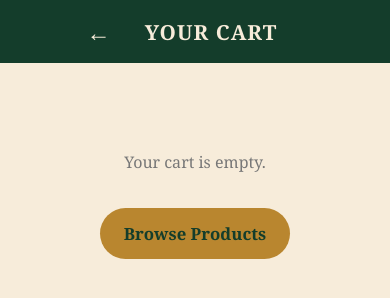
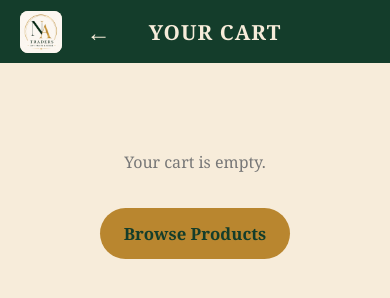
Before and after one commit to ParijaMalgaonkar/na-traders, a plain HTML site: page cart.html in a window 390 px wide. Drawn offline with Linux system fonts and the light colour scheme.

Commit message:
Add the NA Traders logo image
Converted the supplied file to a real PNG (it was a JPEG with a .png name)
and resized 1254px to 256px, cutting it to 42KB since it displays at 62px.
Sized the logo up so the wordmark is legible in the bar.

Co-Authored-By: Claude Opus 5 <noreply@anthropic.com>

```diff
--- a/css/style.css
+++ b/css/style.css
@@ -31,12 +31,12 @@ header {
   /* Side padding reserves room for the logo (left) and cart (right), which
      are absolutely positioned, so the heading can never run underneath
      them on narrow screens. */
-  padding: 2rem 3.5rem 2rem 5.5rem;
+  padding: 2rem 3.5rem 2rem 6.5rem;
   text-align: center;
 }
 
 header.compact {
-  padding: 1.1rem 3.5rem 1.1rem 5.5rem;
+  padding: 1.1rem 3.5rem 1.1rem 6rem;
 }
 
 header h1 {
@@ -86,7 +86,7 @@ header p {
 }
 
 .logo {
-  height: 46px;
+  height: 62px;
   width: auto;
   display: block;
   border-radius: 8px;
@@ -94,7 +94,7 @@ header p {
 }
 
 header.compact .logo {
-  height: 38px;
+  height: 46px;
 }
 
 .badge {
@@ -546,7 +546,8 @@ footer {
     font-size: 0.85rem;
   }
 
-  .logo {
-    height: 38px;
+  .logo,
+  header.compact .logo {
+    height: 42px;
   }
 }
```
Also changed, not shown: images/logo.png (added).
